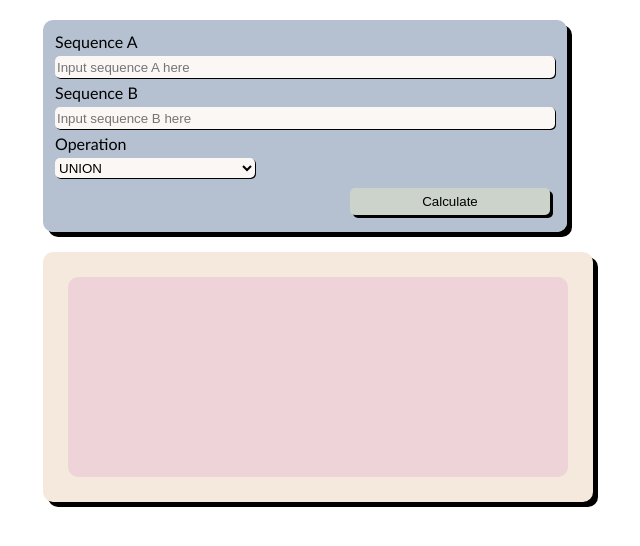
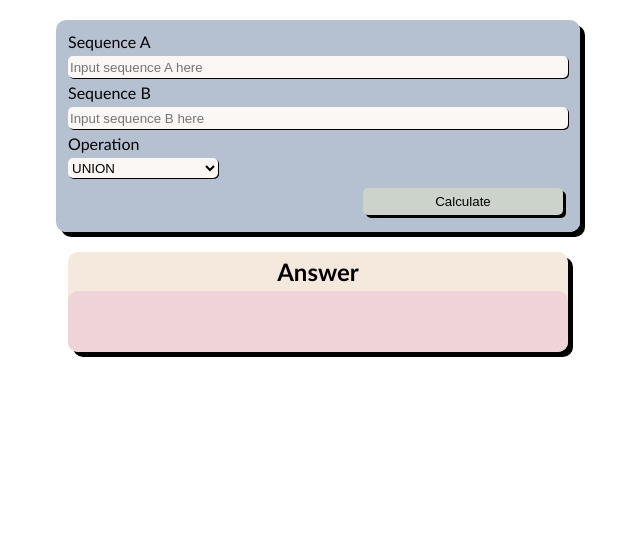
Before and after one commit to Ateoyu/PJATK-WPRG-HTML, a PHP site: page /Zad03.php in a window 1280 px wide. Shown: the top 546 px of the page, without its empty margins (322-962 px from the left). Run offline with PHP 8.4, Linux system fonts and the light colour scheme; data that the repository does not hold is empty.

Commit message:
Lab07 half

```diff
--- a/Lab07/Zad03/Zad03.css
+++ b/Lab07/Zad03/Zad03.css
@@ -6,7 +6,7 @@ html, body {
 }
 
 fieldset {
-    margin: 20px 80px;
+    margin: 20px auto;
     padding: 12px 12px;
     background-color: #B5C0D0;
     width: 100%;
@@ -40,7 +40,7 @@ fieldset {
         }
 
         select {
-            width: 200px;
+            width: 150px;
         }
 
         button {
@@ -58,19 +58,26 @@ fieldset {
     .answerOutsideDiv {
         position: relative;
         display: flex;
-        justify-content: center;
+        flex-direction: column;
+        align-items: center;
         width: 100%;
         max-width: 500px;
-        height: 200px;
-        margin: 0 80px;
+        height: 100px;
+        margin: 0 auto;
         background-color: #F5E8DD;
         justify-items: center;
-        padding: 25px;
         border-radius: 10px;
         box-shadow: 5px 5px 0 black;
+
+        h2 {
+            margin: 5px 0;
+        }
     }
 
     .answerInsideDiv {
+        display: flex;
+        flex-direction: column;
+        justify-content: center;
         position: relative;
         background-color: #EED3D9;
         width: 100%;
--- a/Lab07/Zad03/Zad03.php
+++ b/Lab07/Zad03/Zad03.php
@@ -29,6 +29,7 @@
     </fieldset>
 
     <div class="answerOutsideDiv">
+        <h2>Answer</h2>
         <?php
 
         $seqA = $_POST['SequenceA'];
```
